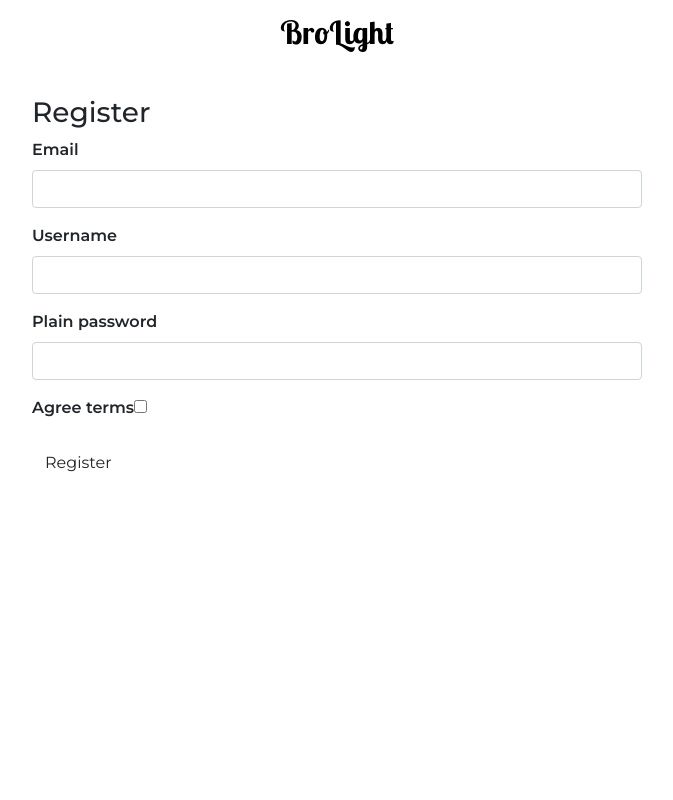
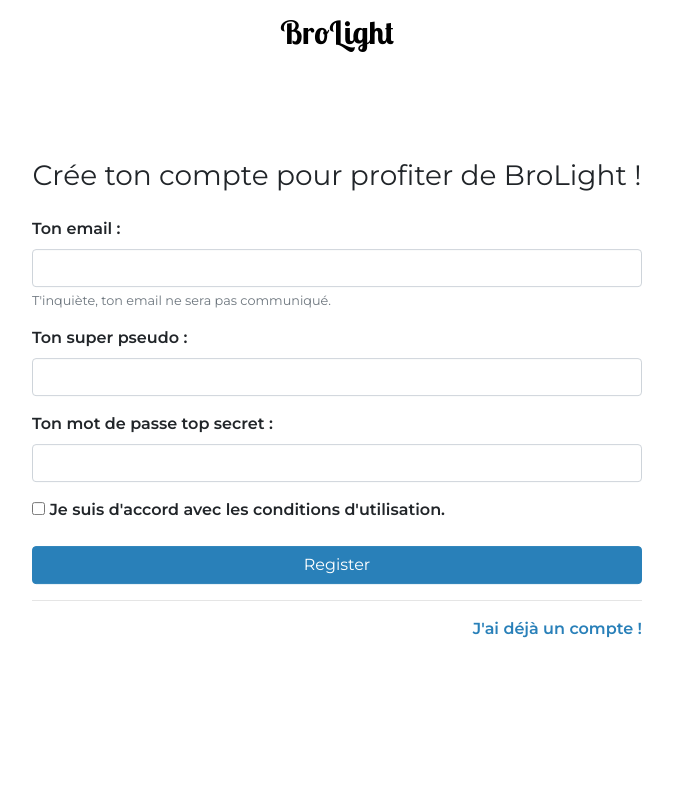
Before and after one commit to ThomasBerranger/Symfony-Vue, a Symfony app: template templates/registration/register.html.twig in a window 1280 px wide. Shown: the whole page, without its empty margins (303-976 px from the left). Run offline with Twig, Linux system fonts and the light colour scheme; the template is opened without the code that fills it, so the values that code supplies are empty; form fields are guessed from the names that the template uses; some libraries are stand-ins or nearby versions.

Commit message:
register & login up

```diff
--- /dev/null
+++ b/public/scss/base/_placement.scss
@@ -0,0 +1,12 @@
+.middle-container {
+  position: relative;
+  min-height: 100vh;
+}
+
+.middle-content {
+  position: absolute;
+  top: 50%;
+  left: 50%;
+  -ms-transform: translate(-50%, -50%);
+  transform: translate(-50%, -50%);
+}
--- a/public/scss/styles.css
+++ b/public/scss/styles.css
@@ -2,6 +2,10 @@
 .title-font { font-family: "Lobster Two", cursive; }
 
 .main-font { font-family: "Montserrat", sans-serif; }
+
+.middle-container { position: relative; min-height: 100vh; }
+
+.middle-content { position: absolute; top: 50%; left: 50%; -ms-transform: translate(-50%, -50%); transform: translate(-50%, -50%); }
 
 html { scroll-behavior: smooth; }
 
--- a/public/scss/styles.scss
+++ b/public/scss/styles.scss
@@ -2,6 +2,7 @@
 @import 'base/variables';
 @import 'base/mixins';
 @import 'base/fonts';
+@import 'base/placement';
 
 // layout
 @import 'layout/body';
--- a/templates/base.html.twig
+++ b/templates/base.html.twig
@@ -48,7 +48,7 @@
         {% if app.user %}
             <div>
                 <a href="{{ path('user_edit') }}" class="btn btn-light"><b-icon-gear></b-icon-gear></a>
-                <a href="{{ path('user_show') }}" class="btn btn-light"><b-icon-person></b-icon-person></a>
+                <a href="{{ path('user_show') }}" class="btn btn-light"><b-icon-people></b-icon-people></a>
             </div>
         {% endif %}
     </nav>
--- a/templates/registration/register.html.twig
+++ b/templates/registration/register.html.twig
@@ -3,19 +3,50 @@
 {% block title %}Register{% endblock %}
 
 {% block body %}
-    <br><br><br><br>
-    <div id="userShow" class="row justify-content-center">
-        <div class="col-12 col-md-8 col-lg-6">
-            <h3>Register</h3>
+
+    <div class="middle-container row">
+        <div class="middle-content col-12 col-md-8 col-lg-6">
+
+            <h3 class="font-weight-normal text-center mb-4">Crée ton compte pour profiter de BroLight !</h3>
 
             {{ form_start(registrationForm) }}
-            {{ form_row(registrationForm.email) }}
-            {{ form_row(registrationForm.username) }}
-            {{ form_row(registrationForm.plainPassword) }}
-            {{ form_row(registrationForm.agreeTerms) }}
 
-            <button type="submit" class="btn">Register</button>
+            <div class="form-group">
+                {{ form_label(registrationForm.email, 'Ton email :') }}
+                {{ form_widget(registrationForm.email, { 'attr': {'class': form_errors(registrationForm.email) ? 'form-control is-invalid' : 'form-control'} }) }}
+                {% if form_errors(registrationForm.email) %}
+                    <div class="invalid-feedback">Un compte est déjà enregistré avec cet email.</div>
+                {% else %}
+                    <small id="emailHelp" class="form-text text-muted">T'inquiète, ton email ne sera pas communiqué.</small>
+                {% endif %}
+            </div>
+
+            <div class="form-group">
+                {{ form_label(registrationForm.username, 'Ton super pseudo :') }}
+                {{ form_widget(registrationForm.username, { 'attr': {'class': form_errors(registrationForm.username) ? 'form-control is-invalid' : 'form-control'} }) }}
+                {% if form_errors(registrationForm.username) %}
+                    <div class="invalid-feedback">Un compte est déjà enregistré avec ce pseudo.</div>
+                {% endif %}
+            </div>
+
+            <div class="form-group">
+                {{ form_label(registrationForm.plainPassword, 'Ton mot de passe top secret :') }}
+                {{ form_widget(registrationForm.plainPassword, { 'attr': {'class': 'form-control'} }) }}
+            </div>
+
+            <div class="form-group">
+                {{ form_widget(registrationForm.agreeTerms) }}
+                {{ form_label(registrationForm.agreeTerms, 'Je suis d\'accord avec les conditions d\'utilisation.') }}
+            </div>
+
+            <button type="submit" class="btn btn-block btn-primary text-center">Register</button>
             {{ form_end(registrationForm) }}
+
+            <hr>
+
+            <a href="{{ path('app_login') }}" class="float-right">J'ai déjà un compte !</a>
+
         </div>
     </div>
+
 {% endblock %}
--- a/templates/user/edit.html.twig
+++ b/templates/user/edit.html.twig
@@ -43,6 +43,7 @@
 
                 <b-button type="submit" variant="primary">Submit</b-button>
                 <b-button type="reset" variant="info">Reset</b-button>
+                <a href="{{ path('app_logout') }}" class="btn btn-danger">Logout</a>
             </b-form>
 
         </div>
@@ -59,6 +60,7 @@
                     id: ({{ app.user.id }}),
                     email: '{{ app.user.email }}',
                     username: '{{ app.user.username }}',
+                    password: '{{ app.user.password }}',
                 },
             },
             computed: {
```
Also changed, not shown: src/Entity/User.php (+4 -3 lines), templates/security/login.html.twig (+27 -8 lines), 1 other file.
